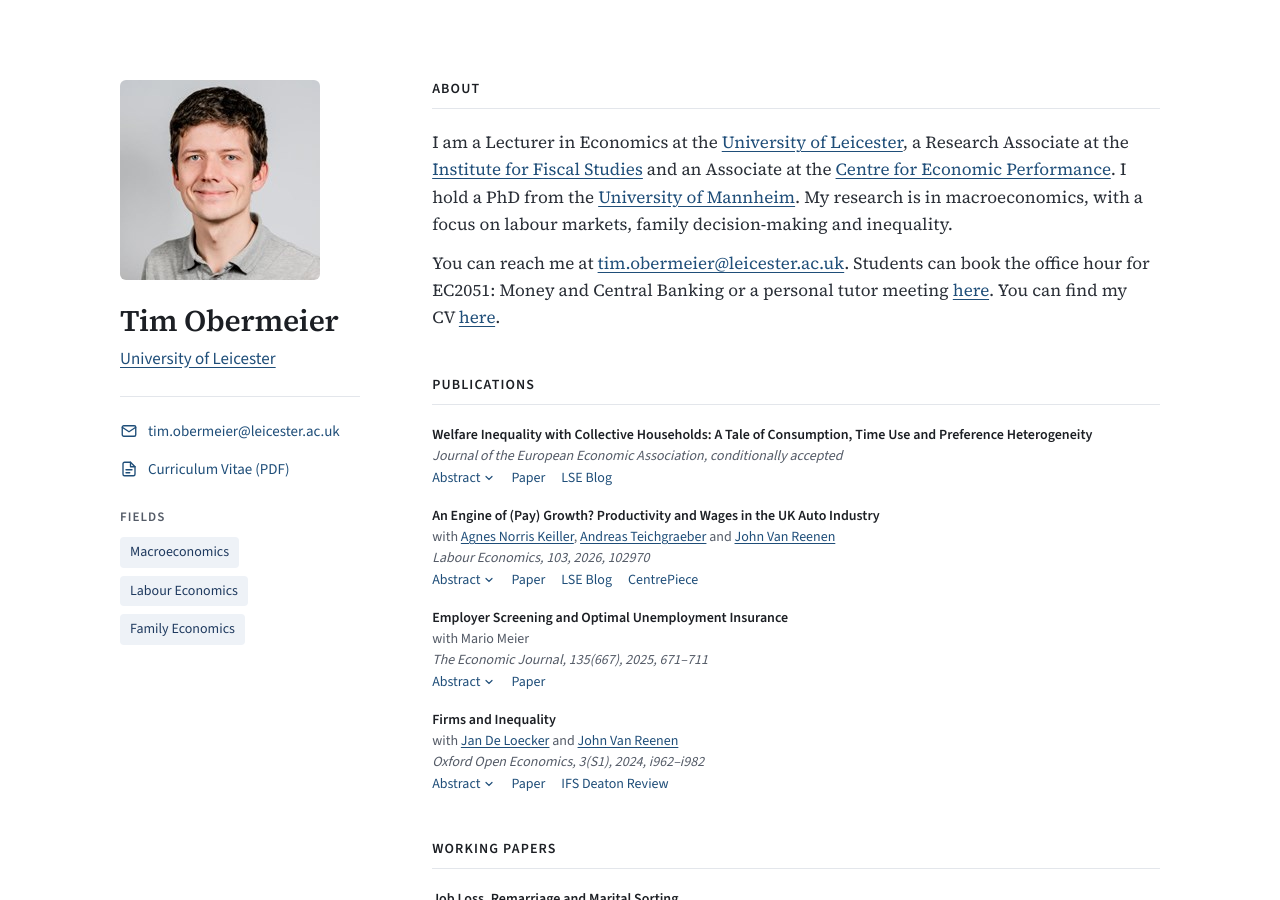
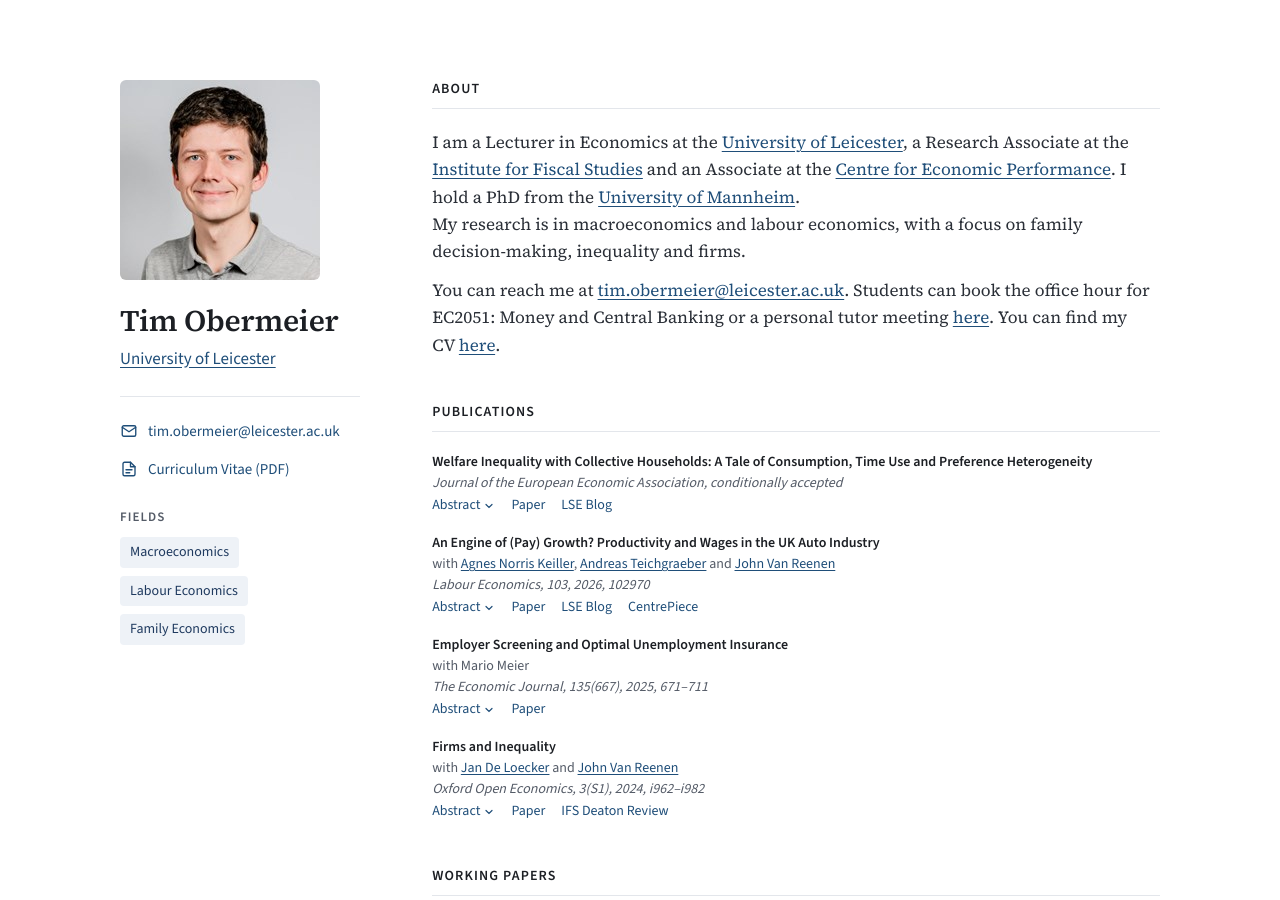
Before and after one commit to timobermeier/timobermeier.github.io, a Jekyll site: the page built from index.html, in a window 1280 px wide and 900 px high. Built offline with Jekyll 4.4.1, drawn with Linux system fonts in a browser that asks for light colours.

Commit message:
Research focus on its own line, updated wording
Co-Authored-By: Claude Opus 5.5 <noreply@anthropic.com>
Claude-Session: https://claude.ai/code/session_01UFbgWnbV2xVd8YxFu3KQxf

```diff
--- a/_config.yml
+++ b/_config.yml
@@ -1,6 +1,6 @@
 # Site settings
 title: Tim Obermeier
-description: Lecturer in Economics at the University of Leicester. Research in macroeconomics, labour markets, family decision-making and inequality.
+description: Lecturer in Economics at the University of Leicester. Research in macroeconomics and labour economics, with a focus on family decision-making, inequality and firms.
 url: "https://timobermeier.github.io"
 baseurl: ""
 lang: en-GB
--- a/index.html
+++ b/index.html
@@ -6,7 +6,8 @@ redirect_from:
 ---
 <section class="section" id="about">
   <h2 class="section-title">About</h2>
-  <p class="lead">I am a Lecturer in Economics at the <a href="https://le.ac.uk/school-of-business">University of Leicester</a>, a Research Associate at the <a href="https://www.ifs.org.uk">Institute for Fiscal Studies</a> and an Associate at the <a href="https://cep.lse.ac.uk">Centre for Economic Performance</a>. I hold a PhD from the <a href="https://www.vwl.uni-mannheim.de/en/about/">University of Mannheim</a>. My research is in macroeconomics, with a focus on labour markets, family decision-making and inequality.</p>
+  <p class="lead">I am a Lecturer in Economics at the <a href="https://le.ac.uk/school-of-business">University of Leicester</a>, a Research Associate at the <a href="https://www.ifs.org.uk">Institute for Fiscal Studies</a> and an Associate at the <a href="https://cep.lse.ac.uk">Centre for Economic Performance</a>. I hold a PhD from the <a href="https://www.vwl.uni-mannheim.de/en/about/">University of Mannheim</a>.<br>
+  My research is in macroeconomics and labour economics, with a focus on family decision-making, inequality and firms.</p>
   <p class="lead">You can reach me at <a href="mailto:{{ site.author.email }}">{{ site.author.email }}</a>. Students can book the office hour for EC2051: Money and Central Banking or a personal tutor meeting <a href="https://outlook.office.com/bookwithme/user/c014e3fbd6944ca59792ce0c1abe007b@leicester.ac.uk?anonymous&amp;ismsaljsauthenabled&amp;ep=plink">here</a>. You can find my CV <a href="{{ site.author.cv | relative_url }}">here</a>.</p>
 </section>
 
```
